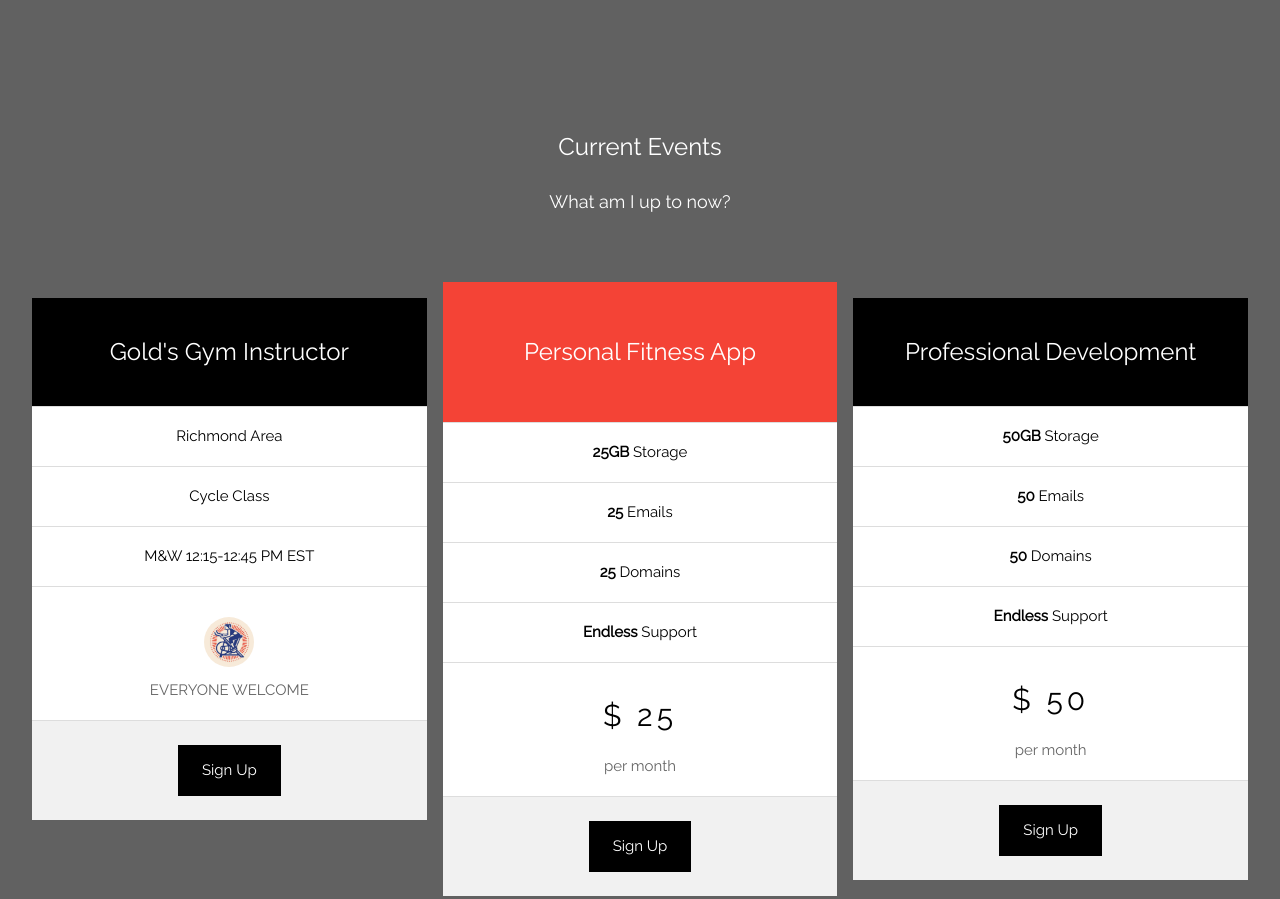
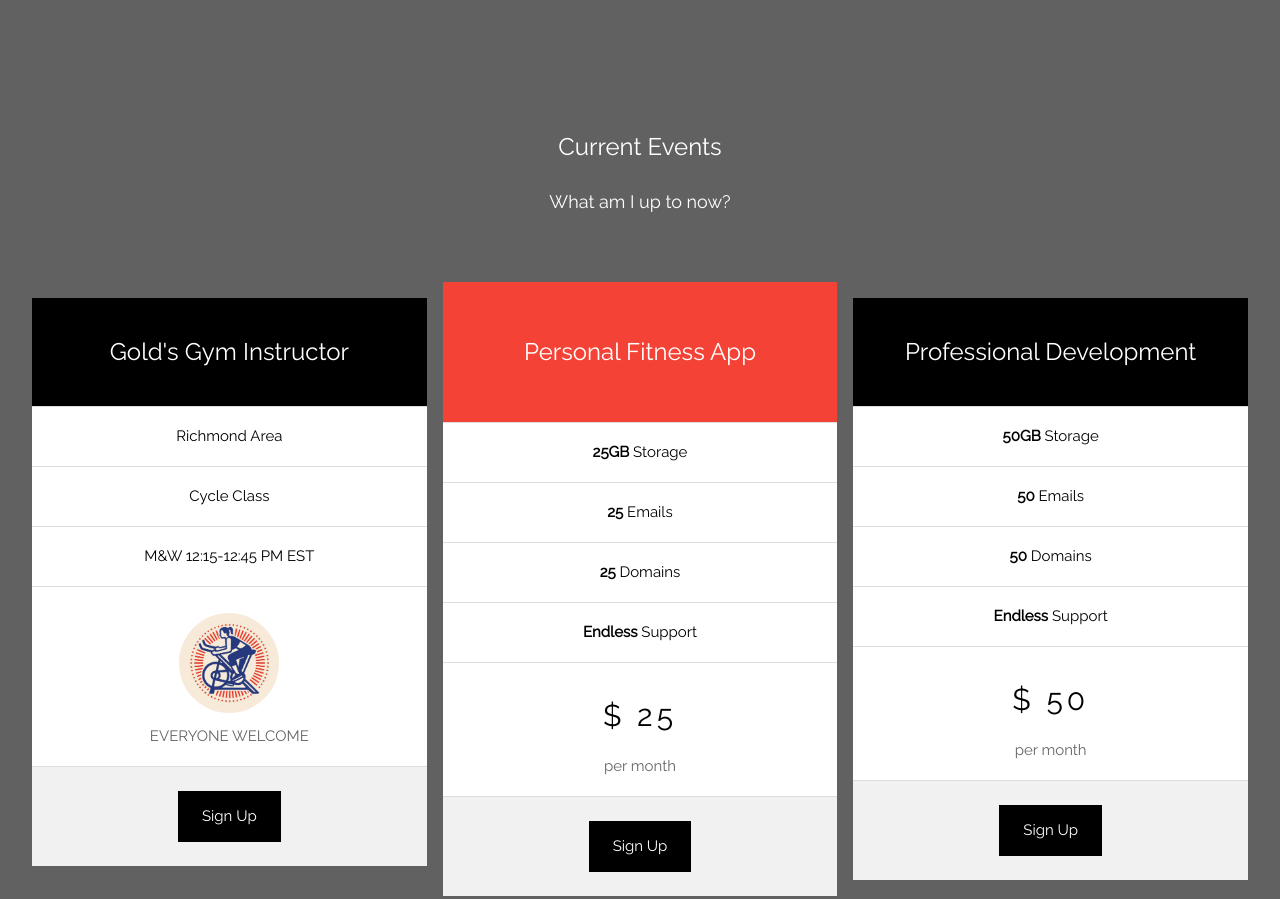
Before and after one commit to ebh1226/ebh1226.github.io, a plain HTML site: page home.html in a window 1280 px wide. Shown: the part 4576-5475 px from the top of the page. Drawn offline with nearby package versions, Linux system fonts and the light colour scheme.

Commit message:
Update style.css

```diff
--- a/style.css
+++ b/style.css
@@ -1,6 +1,6 @@
 .circular-img {
-  width: 50px; /* Adjust size as needed */
-  height: 50px; /* Must be equal to width for a perfect circle */
+  width: 100px; /* Adjust size as needed */
+  height: 100px; /* Must be equal to width for a perfect circle */
   border-radius: 50%; /* Makes it circular */
   object-fit: cover; /* Ensures it crops instead of stretching */
 }
```
